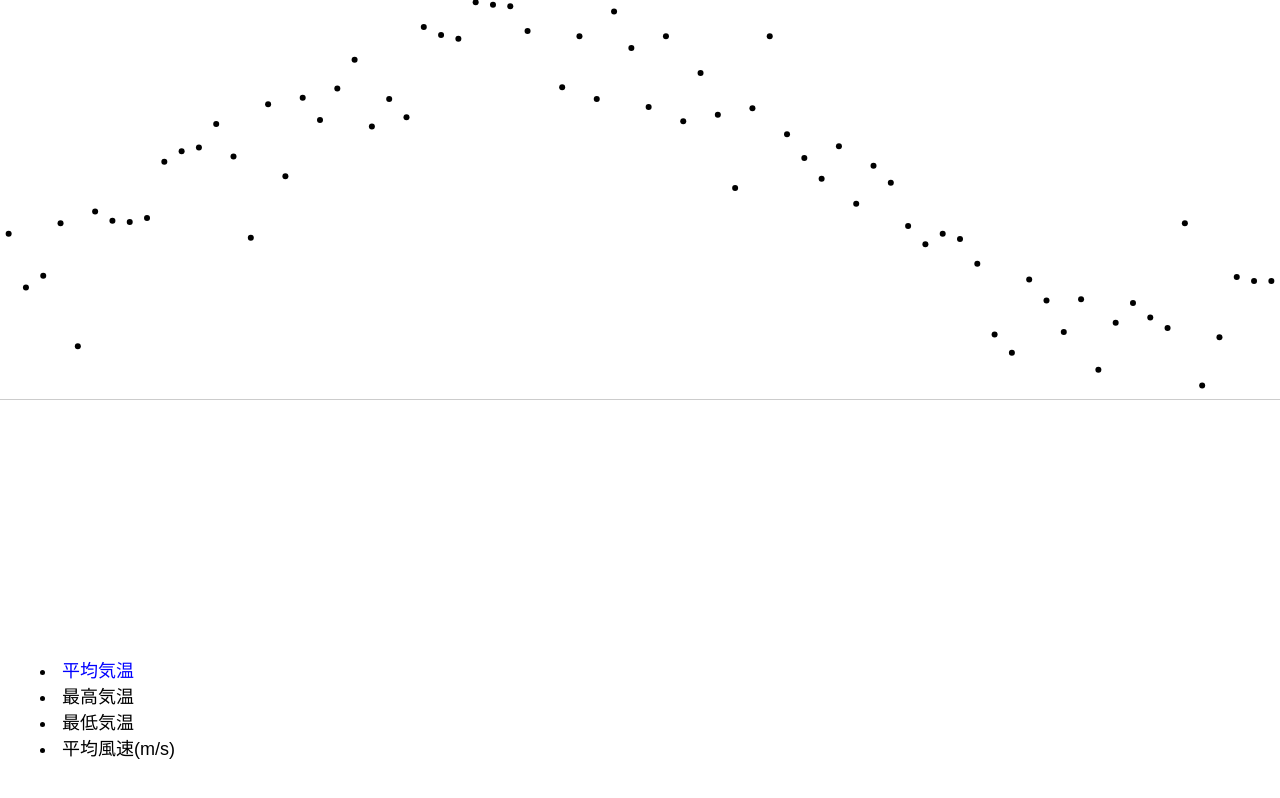
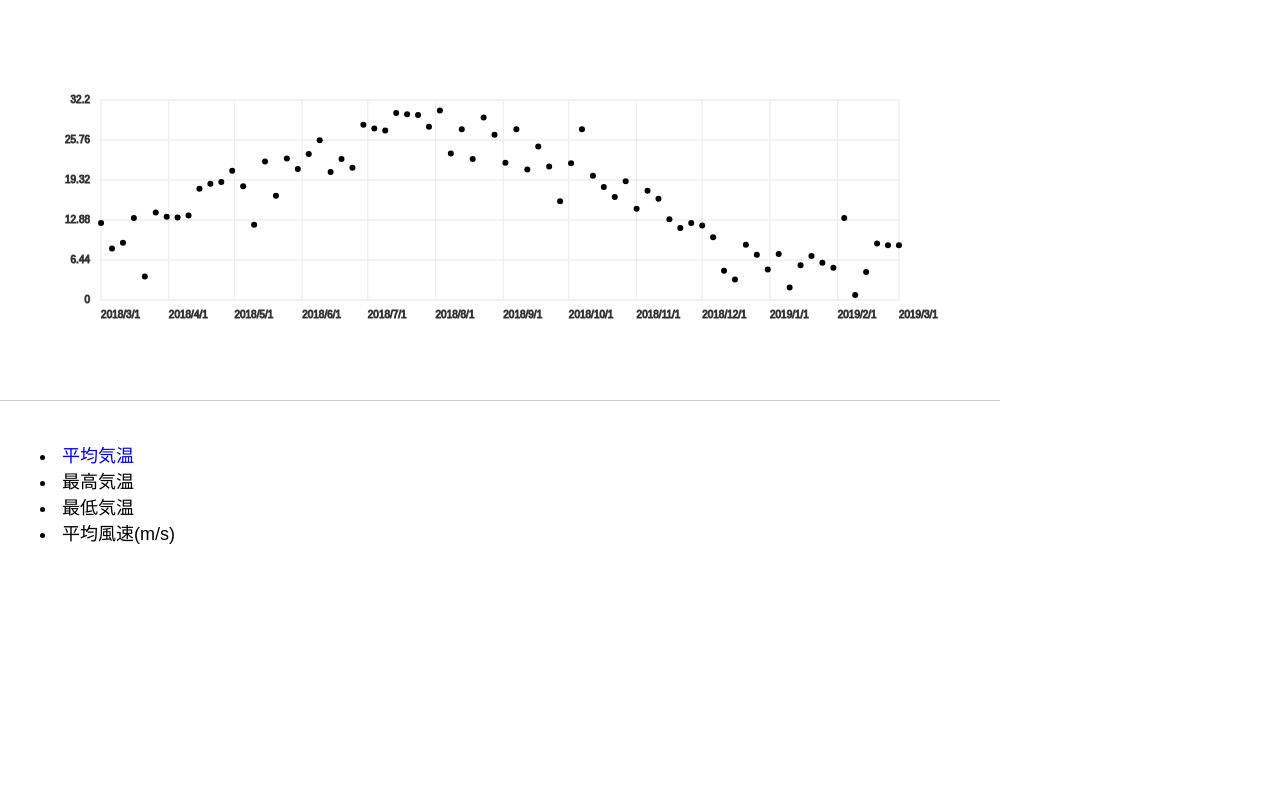
Before and after one commit to NagataHiroaki/learn-chart, a website built with webpack: page src/mock/index.html in a window 1280 px wide. Both pictures are taken after a click on the button "平均気温". Built offline with nearby package versions, Linux system fonts and the light colour scheme.

Commit message:
Draw a chart table

```diff
--- a/src/mock/index.html
+++ b/src/mock/index.html
@@ -12,9 +12,9 @@
     }
 
     .condition-list{
-      position: fixed;
-      left: 40px;
-      bottom: 40px;
+      /* position: fixed; */
+      margin-left: 40px;
+      margin-top: 40px;
       list-style: disc inside;
     }
 
@@ -38,6 +38,13 @@
       border-bottom: 1px solid #ccc;
       box-sizing: border-box;
     }
+    #canvas2 {
+      position: absolute;
+      top: 0;
+      left: 0;
+      display: block;
+      box-sizing: border-box;
+    }
   </style>
 </head>
 <body>
--- a/src/ts/Main.ts
+++ b/src/ts/Main.ts
@@ -2,8 +2,9 @@ import Debugger from './debug/Debugger';
 import { ConditionList } from './view/ConditionList';
 import { Loader } from './data/Loader';
 import AppModel from './model/AppModel';
-import { ChartArea } from './view/CartArea';
+import { ChartArea } from './view/ChartArea';
 import Screen from './model/Screen';
+import { ChartTable } from './view/ChartTable';
 
 class Main {
   constructor() {
@@ -56,10 +57,22 @@ class Main {
 
     const app = document.getElementById('app');
 
-    // canvasのDOM追加
+    // canvasのDOM生成
     let canvasElm = document.createElement('canvas');
     canvasElm.id = 'canvas';
     app.appendChild(canvasElm);
+
+    // canvasのインスタンス生成
+    const chartArea = new ChartArea('canvas');
+    chartArea.init();
+
+    // canvasのDOM生成
+    let canvasElm2 = document.createElement('canvas');
+    canvasElm2.id = 'canvas2';
+    app.appendChild(canvasElm2);
+
+    const chartTable = new ChartTable('canvas2');
+    chartTable.init();
 
     const liData = [
       { value: '1', label: '平均気温' },
@@ -68,6 +81,7 @@ class Main {
       { value: '4', label: '平均風速(m/s)' },
     ];
 
+    // 条件のリストのDOM生成
     let conditionListElm = document.createElement('ul');
     conditionListElm.id = 'js-condition-list';
     conditionListElm.className = 'condition-list';
@@ -82,11 +96,9 @@ class Main {
     }
     app.appendChild(conditionListElm);
 
-    const chartArea = new ChartArea('canvas');
-    chartArea.init();
-
     const conditionListId = document.getElementById('js-condition-list'); // ソート条件のリスト
 
+    // 条件のリストのインスタンス生成
     const conditionList = new ConditionList({
       list: conditionListId,
       item: 'button',
--- a/src/ts/model/GlobalDispatchType.ts
+++ /dev/null
@@ -1,6 +0,0 @@
-/**
- * すべてのdispatcherEventを管理する
- */
-export enum ConditionListEvent {
-  onClick,
-}
--- a/src/ts/view/CartArea.ts
+++ /dev/null
@@ -1,112 +0,0 @@
-import { ConditionListEvent } from '../model/GlobalDispatchType';
-import Debugger from '../debug/Debugger';
-import GlobalDispatcher from '../control/GlobalDispatcher';
-import AppModel from '../model/AppModel';
-import { Canvas } from './core/Canvas';
-import { Circle, Line } from './core/Shape';
-
-/**
- * チャート表示エリアのクラス
- */
-export class ChartArea extends Canvas {
-  data: Array<object>;
-  radius: number;
-  maxY: number;
-  row: number;
-  denominator: number;
-  constructor(id: string) {
-    super(id);
-    this.data = [];
-    this.maxY = 0;
-    this.row = 0;
-    this.radius = 3;
-    this.denominator = 5;
-  }
-
-  init() {
-    GlobalDispatcher.add(this);
-    super.init();
-  }
-
-  renderRules() {
-    Debugger.log('--- 最大値: ' + this.maxY + ' ---');
-    const line = new Line(
-      this,
-      0,
-      this.height - 100,
-      this.width,
-      this.height - 100,
-      '#ccc',
-    );
-    // line.render();
-  }
-
-  /**
-   * 描画に必要なデータを取得する
-   * @param type
-   */
-  fetchData(type: number) {
-    Debugger.log('--- ChartArea fetchData ---');
-    Debugger.log(type);
-    const data = AppModel.data;
-    this.data = [];
-    this.maxY = 0;
-    this.row = 0;
-
-    // すべてのプロットを描画すると気持ち悪い
-    // for (let item of data) {
-    //   this.data.push({
-    //     date: item[0],
-    //     data: Number(item[type]),
-    //   });
-    // if (this.maxY < item[type]) this.maxY = Number(item[type]);
-    // }
-
-    // なので、いい感じに間引く
-    data.forEach((item: any, index: number) => {
-      if (index % this.denominator === 0) {
-        this.data.push({
-          date: item[0],
-          data: Number(item[type]),
-        });
-
-        if (this.maxY < item[type]) this.maxY = Number(item[type]);
-      }
-    });
-    this.row = Math.ceil(this.maxY / this.denominator);
-  }
-
-  /**
-   * プロットを描画する
-   * @param e
-   */
-  renderData() {
-    this.clear();
-    const length = this.data.length;
-    Debugger.log('--- canvasの横幅: ' + this.width + ' ---');
-    Debugger.log('--- canvasの縦幅: ' + this.height + ' ---');
-    const x = this.width / length; // 1つ当たりの間隔
-    const y = this.height / this.maxY; // １つ当たりの高さ
-    Debugger.log('--- プロットの感覚: ' + x + ' ---');
-
-    this.data.forEach((item: any, index) => {
-      const circle = new Circle(
-        this,
-        x / 2 + x * index,
-        this.height - item.data * y - this.radius,
-        this.radius,
-        '#000',
-      );
-      circle.render();
-    });
-  }
-
-  dispatch(e: { type: any; args: any }) {
-    switch (e.type) {
-      case ConditionListEvent.onClick:
-        this.fetchData(e.args.target.value);
-        this.renderData();
-        this.renderRules();
-    }
-  }
-}
--- /dev/null
+++ b/src/ts/view/ChartArea.ts
@@ -0,0 +1,158 @@
+import Debugger from '../debug/Debugger';
+import GlobalDispatcher from '../control/GlobalDispatcher';
+import AppModel from '../model/AppModel';
+import { Canvas } from './core/Canvas';
+import { Circle, Line } from './core/Shape';
+import { Text } from './core/Text';
+import { ChartTable } from './ChartTable';
+import { ConditionListEvent } from './ConditionList';
+
+export const ChartAreaEvent = {
+  fetchData: 'ChartAreaEventFetchData',
+  renderData: 'ChartAreaEventRenderData',
+};
+
+/**
+ * チャート表示エリアのクラス
+ */
+export class ChartArea extends Canvas {
+  data: Array<{ date: string; data: number }>;
+  radius: number;
+  maxY: number;
+  row: number;
+  denominator: number;
+  gap: number;
+  length: number;
+  ChartTable: ChartTable;
+  x: number;
+  y: number;
+  posX: number;
+  posY: number;
+  constructor(id: string) {
+    super(id);
+    this.data = [];
+    this.maxY = 0;
+    this.row = 5;
+    this.radius = 3;
+    this.denominator = 5;
+    this.gap = 100;
+    this.length = 0;
+    this.ChartTable;
+
+    this.x;
+    this.y;
+    this.posX;
+    this.posY;
+  }
+
+  init() {
+    GlobalDispatcher.add(this);
+    super.init();
+  }
+
+  renderRules() {
+    Debugger.log('--- 最大値: ' + this.maxY + ' ---');
+    const line = new Line(
+      this,
+      0,
+      this.height - 100,
+      this.width,
+      this.height - 100,
+      '#ccc',
+    );
+    // line.render();
+  }
+
+  /**
+   * 描画に必要なデータを取得する
+   * @param type
+   */
+  fetchData(type: number) {
+    Debugger.log('--- ChartArea fetchData ---');
+    Debugger.log(type);
+    const data = AppModel.data;
+    this.data = [];
+    this.maxY = 0;
+
+    data.forEach((item: any, index: number) => {
+      this.data.push({
+        date: item[0],
+        data: Number(item[type]),
+      });
+
+      if (this.maxY < item[type]) this.maxY = Number(item[type]);
+    });
+    // this.row = Math.ceil(this.maxY / this.denominator);
+    this.length = this.data.length; // データの数=メモリの数
+    this.x = (this.width - this.gap * 2) / this.length; // 1つ当たりの間隔
+    this.y = (this.height - this.gap * 2) / this.maxY; // １つ当たりの高さ
+
+    // this.ChartTable.setState(
+    //   this,
+    //   this.length,
+    //   this.row,
+    //   this.x,
+    //   this.y,
+    //   this.gap,
+    // );
+    GlobalDispatcher.dispatch({
+      type: ChartAreaEvent.fetchData,
+      args: [this, this.length, this.row, this.x, this.y, this.gap],
+    });
+  }
+
+  /**
+   * プロットを描画する
+   * @param e
+   */
+  renderData() {
+    //描画をクリア
+    this.update();
+    GlobalDispatcher.dispatch({
+      type: ChartAreaEvent.renderData,
+    });
+
+    //描画設定開始
+    // Debugger.log('--- canvasの横幅: ' + this.width + ' ---');
+    // Debugger.log('--- canvasの縦幅: ' + this.height + ' ---');
+
+    // もしデータの日付が歯抜けであれば、以下の処理で日数を求める
+    // const startDay = new Date(this.data[0].date);
+    // const endDay = new Date(this.data[length - 1].date);
+    // const msDiff = endDay.getTime() - startDay.getTime();
+    // const day = Math.floor(msDiff / (1000 * 60 * 60 * 24)) + 1;
+
+    // Debugger.log('--- プロットの感覚: ' + x + ' ---');
+
+    // 横線とテキスト
+
+    this.data.forEach((item: any, index) => {
+      // 間引きたいときにthis.denominatorを使用する。
+      // コメントアウトすればすべてのプロットが描画される。
+      if (index % this.denominator === 0) {
+        this.posX = this.x / 2 + this.x * index + this.gap;
+
+        const circle = new Circle(
+          this,
+          this.posX,
+          this.height - item.data * this.y - this.gap,
+          this.radius,
+          '#000',
+        );
+        circle.render();
+      }
+    });
+  }
+
+  dispatch(e: { type: any; args: any }) {
+    switch (e.type) {
+      case ConditionListEvent.onClick:
+        this.fetchData(e.args.target.value);
+        this.renderData();
+        break;
+      default:
+        break;
+      // this.renderRules();
+    }
+  }
+}
--- a/src/ts/view/ChartLine.ts
+++ /dev/null
@@ -1,5 +0,0 @@
-export class ChartLine {
-  constructor() {}
-
-  init() {}
-}
--- /dev/null
+++ b/src/ts/view/ChartTable.ts
@@ -0,0 +1,131 @@
+import { Canvas } from './core/Canvas';
+import { Line } from './core/Shape';
+import { Text } from './core/Text';
+import { ChartArea, ChartAreaEvent } from './ChartArea';
+import GlobalDispatcher from '../control/GlobalDispatcher';
+import Debugger from '../debug/Debugger';
+
+/**
+ * チャートに必要な罫線と
+ * 文字を描画するクラス
+ */
+export class ChartTable extends Canvas {
+  canvas: ChartArea;
+  col: number;
+  row: number;
+  x: number;
+  y: number;
+  gap: number;
+
+  constructor(id: string) {
+    super(id);
+  }
+
+  init() {
+    super.init();
+    GlobalDispatcher.add(this);
+    this.addRenderObjs(this);
+  }
+
+  setState(
+    canvas: ChartArea,
+    col: number,
+    row: number,
+    x: number,
+    y: number,
+    gap: number,
+  ) {
+    this.canvas = canvas;
+    this.col = col;
+    this.row = row;
+    this.x = x;
+    this.y = y;
+    this.gap = gap;
+  }
+
+  render() {
+    // 何故ここに書かないと消えない？
+    this.canvas.ctx.clearRect(0, 0, this.canvas.width, this.canvas.height);
+
+    // 縦線を引く
+    // 横線に対する文字を描く
+    this.canvas.data.forEach((item: any, index) => {
+      const posX = this.x / 2 + this.x * index + this.gap;
+
+      const day = Number(item.date.split('/').slice(-1)[0]);
+      if (day === 1) {
+        const text = new Text(
+          this.canvas,
+          item.date,
+          posX,
+          this.canvas.height - this.gap + 10,
+          '#333',
+          '10px',
+          'left',
+          'top',
+        );
+        text.render();
+
+        const line = new Line(
+          this.canvas,
+          posX,
+          this.canvas.height - this.gap,
+          posX,
+          this.gap,
+          '#efefef',
+        );
+
+        line.render();
+      }
+    });
+    // 横線を引く
+    // 縦線に対する文字を描く
+    for (let i = 0; i <= this.row; i++) {
+      const posY =
+        this.canvas.height -
+        this.gap -
+        (this.canvas.maxY / this.row) * this.y * i;
+      const line = new Line(
+        this.canvas,
+        this.gap,
+        posY,
+        this.canvas.width - this.gap,
+        posY,
+        '#efefef',
+      );
+      line.render();
+
+      const textY = new Text(
+        this.canvas,
+        String(Math.round((this.canvas.maxY / this.row) * i * 100) / 100),
+        this.gap - 10,
+        posY,
+        '#333',
+        '10px',
+        'right',
+        'middle',
+      );
+      textY.render();
+    }
+  }
+
+  dispatch(e: { type: any; args: any }) {
+    switch (e.type) {
+      case ChartAreaEvent.fetchData:
+        this.setState(
+          e.args[0],
+          e.args[1],
+          e.args[2],
+          e.args[3],
+          e.args[4],
+          e.args[5],
+        );
+        break;
+      case ChartAreaEvent.renderData:
+        this.update();
+        break;
+      default:
+        break;
+    }
+  }
+}
--- a/src/ts/view/ConditionList.ts
+++ b/src/ts/view/ConditionList.ts
@@ -1,9 +1,12 @@
 import GlobalDispatcher from '../control/GlobalDispatcher';
-import { ConditionListEvent } from '../model/GlobalDispatchType';
 
 /**
  * ソート条件のリスト
  */
+
+export const ConditionListEvent = {
+  onClick: 'ConditionListEventOnClick',
+};
 
 export class ConditionList {
   list: HTMLElement;
--- a/src/ts/view/core/Canvas.ts
+++ b/src/ts/view/core/Canvas.ts
@@ -21,7 +21,7 @@ export class Canvas {
   }
 
   init() {
-    Screen.addResizeObj(this);
+    // Screen.addResizeObj(this);
     this.onResize();
   }
 
@@ -31,8 +31,10 @@ export class Canvas {
   }
 
   setArea() {
-    this.width = document.body.clientWidth;
-    this.height = Math.floor(window.innerHeight - 0.5) - 400;
+    this.width = 1000;
+    this.height = 400;
+    // this.width = document.body.clientWidth;
+    // this.height = Math.floor(window.innerHeight - 0.5) - 400;
     this.canvas.width = this.width;
     this.canvas.height = this.height;
   }
--- /dev/null
+++ b/src/ts/view/core/Text.ts
@@ -0,0 +1,49 @@
+import { Canvas } from './Canvas';
+
+/**
+ * 文字を扱うクラス
+ */
+export class Text {
+  canvas: Canvas;
+  t: string;
+  x: number;
+  y: number;
+  c: string;
+  f: string;
+  ta: CanvasTextAlign;
+  va: CanvasTextBaseline;
+
+  constructor(
+    canvas: Canvas,
+    t: string,
+    x: number,
+    y: number,
+    c: string,
+    f: string,
+    ta: CanvasTextAlign,
+    va: CanvasTextBaseline,
+  ) {
+    this.canvas = canvas;
+    this.t = t;
+    this.x = x;
+    this.y = y;
+    this.t = t;
+    this.c = c;
+    this.f = f;
+    this.ta = ta;
+    this.va = va;
+  }
+
+  init() {
+    this.canvas.addRenderObjs(this);
+  }
+
+  render() {
+    // console.log('--- Circle render ---');
+    this.canvas.ctx.textAlign = this.ta;
+    this.canvas.ctx.textBaseline = this.va;
+    this.canvas.ctx.strokeStyle = this.c;
+    this.canvas.ctx.font = this.f;
+    this.canvas.ctx.strokeText(this.t, this.x, this.y);
+  }
+}
```
